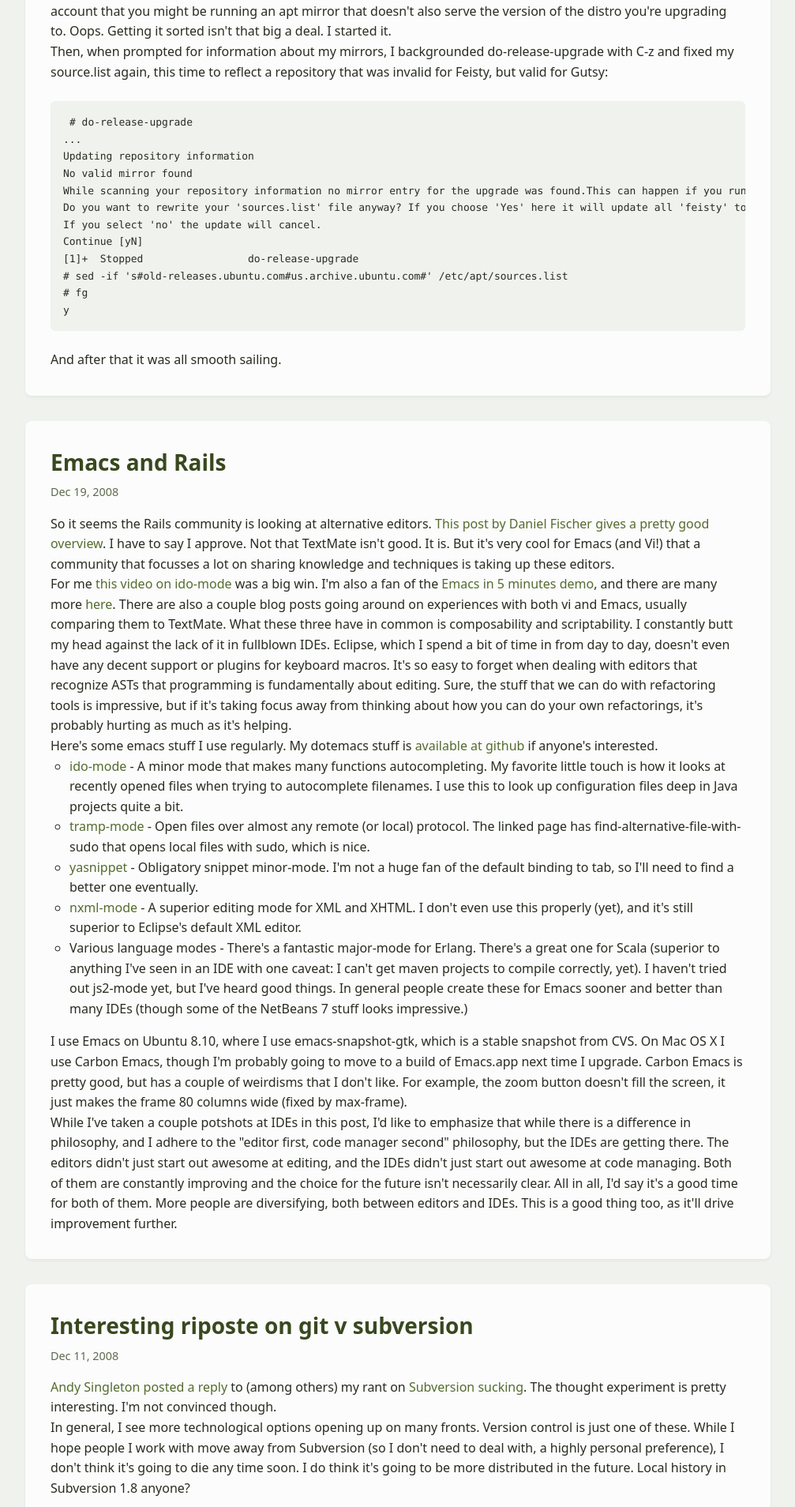
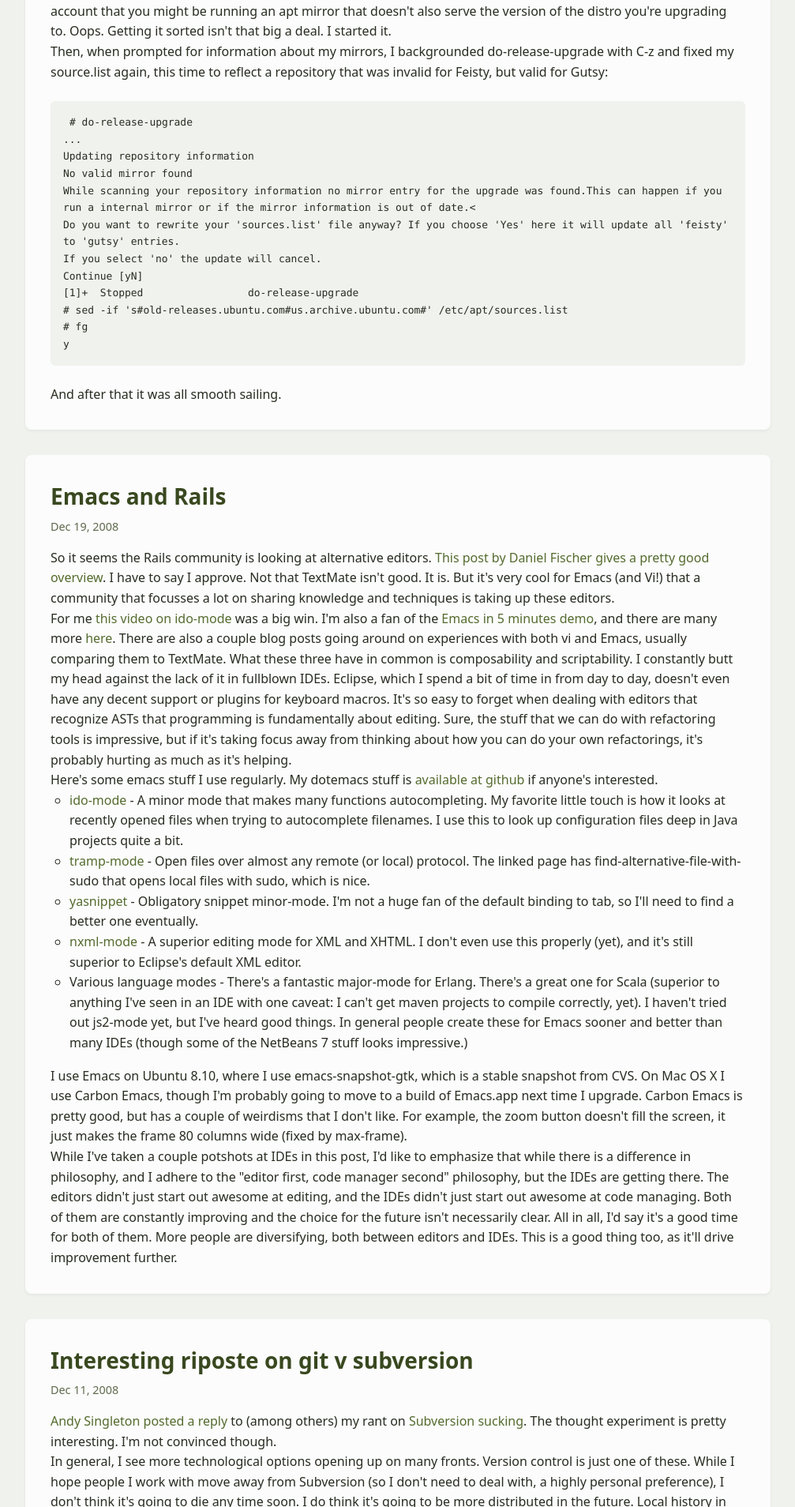
Before and after one commit to andreaja/andreaja.github.io, a Jekyll site: the page built from index.html, in a window 1280 px wide. Shown: the part 4476-6384 px from the top of the page at 79% size, without its empty margins (136-1143 px from the left). Built offline with Jekyll 4.4.1, drawn with Linux system fonts in a browser that asks for light colours.

Commit message:
Make site work properly on mobile

```diff
--- a/css/main.css
+++ b/css/main.css
@@ -38,7 +38,7 @@
 
     /* Layout */
     --container-max: 65rem;
-    --container-padding: var(--spacing-md);
+    --container-padding: max(var(--spacing-md), env(safe-area-inset-left, var(--spacing-md)));
 }
 
 /* Reset and base styles */
@@ -53,11 +53,46 @@
     scroll-behavior: smooth;
 }
 
+
 body {
     font-family: var(--font-primary);
     line-height: 1.6;
     color: var(--color-copy);
     background-color: var(--color-background);
+}
+
+/* Ensure proper viewport behavior */
+html, body {
+    overflow-x: hidden;
+    width: 100%;
+    position: relative;
+}
+
+/* prevent overflow */
+.wrapper,
+.site-header .wrapper,
+.page-content .wrapper,
+.home,
+.post {
+    width: 100%;
+    max-width: min(var(--container-max), 100%);
+    padding-left: var(--container-padding);
+    padding-right: var(--container-padding);
+    box-sizing: border-box;
+}
+
+/* Ensure code blocks and pre elements don't cause overflow */
+pre, code, .highlight {
+    max-width: 100%;
+    overflow-x: auto;
+    white-space: pre-wrap;
+    word-wrap: break-word;
+}
+
+/* Ensure images don't cause overflow */
+img {
+    max-width: 100%;
+    height: auto;
 }
 
 /* Typography */
@@ -369,9 +404,10 @@
 /* Footer Columns Layout */
 .footer-col-wrapper {
     display: grid;
-    grid-template-columns: 1fr 1fr 1fr;
+    grid-template-columns: repeat(auto-fit, minmax(200px, 1fr));
     gap: var(--spacing-xl);
     margin-bottom: var(--spacing-xl);
+    width: 100%;
 }
 
 /* Social Media List */
```
